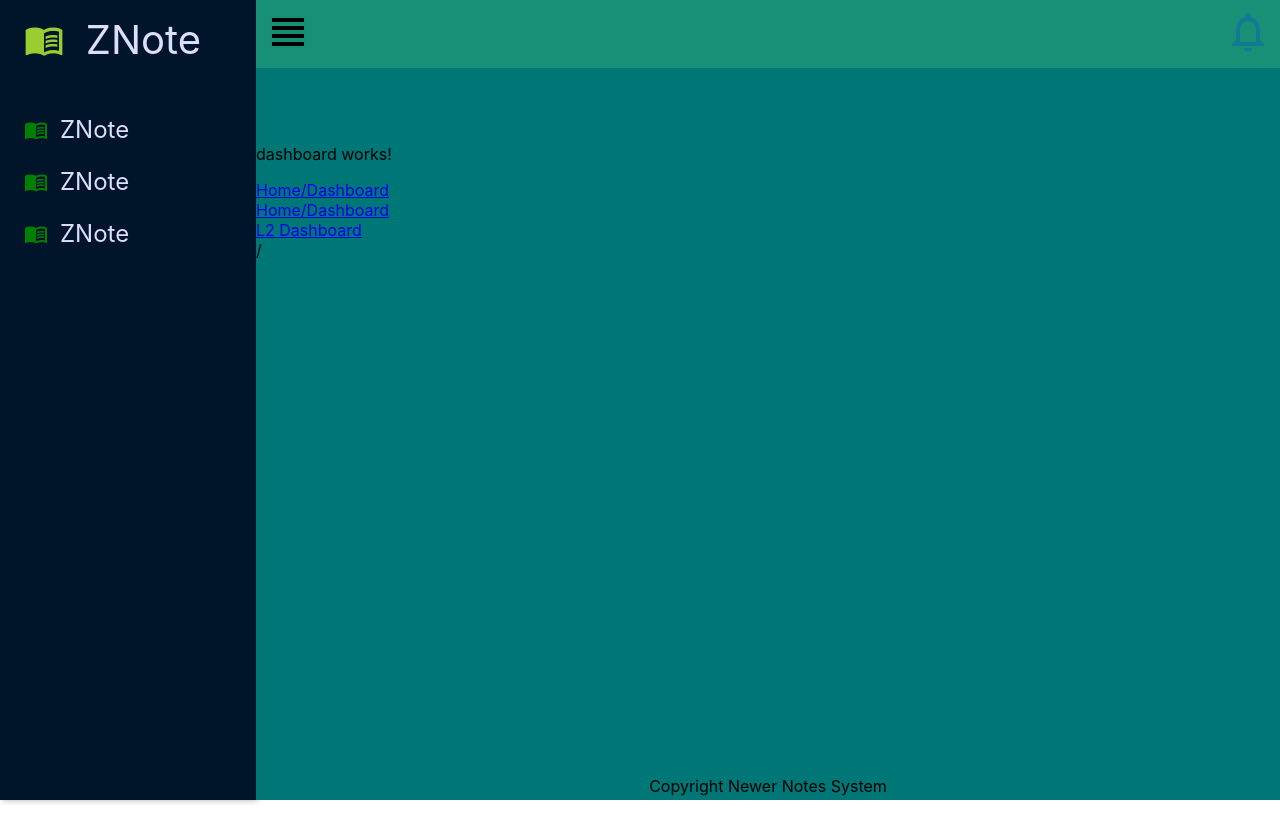
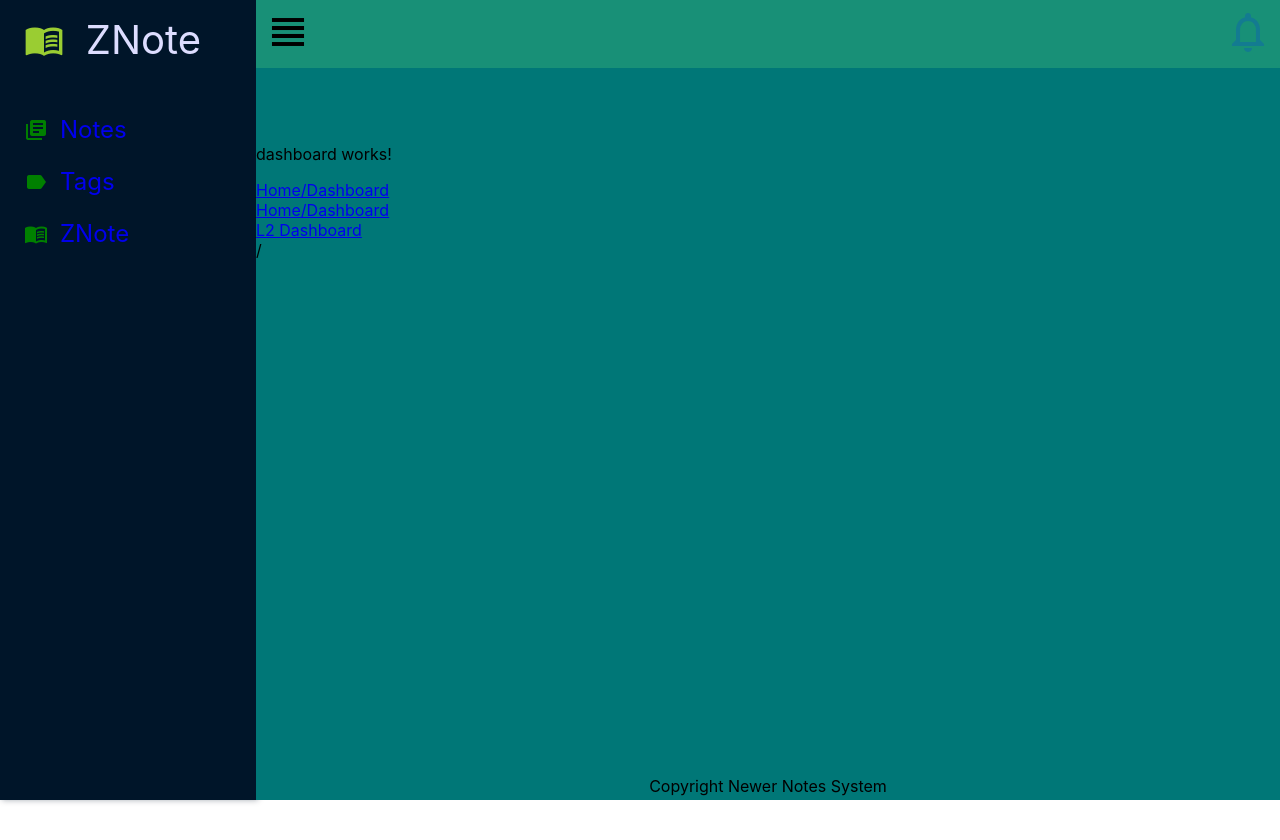
Before and after one commit to phil0522/yeast, an Angular app: page / in a window 1280 px wide. Built offline with nearby package versions, Linux system fonts and the light colour scheme.

Commit message:
tags components

```diff
--- a/src/app/app-routing.module.ts
+++ b/src/app/app-routing.module.ts
@@ -1,10 +1,12 @@
 import { NgModule } from '@angular/core';
 import { Routes, RouterModule } from '@angular/router';
 import { DashboardComponent } from './pages/dashboard/dashboard.component';
+import { TagsComponent } from './pages/tags/tags.component';
 
 
 const routes: Routes = [
-  { path: '**', component: DashboardComponent }
+  { path: 'notes/tags', component: TagsComponent },
+  { path: '**', component: DashboardComponent },
 ];
 
 @NgModule({
--- a/src/app/layouts/basic-layout/basic-layout.component.html
+++ b/src/app/layouts/basic-layout/basic-layout.component.html
@@ -5,16 +5,22 @@
       <span class="menu-text">ZNote</span>
     </div>
     <div class="menu-item">
-      <span class="material-icons">menu_book</span>
-      <span class="menu-text">ZNote</span>
+      <a routerLink="/home">
+        <span class="material-icons">library_books</span>
+        <span class="menu-text">Notes</span>
+      </a>
     </div>
     <div class="menu-item">
-      <span class="material-icons">menu_book</span>
-      <span class="menu-text">ZNote</span>
+      <a routerLink="/notes/tags">
+        <span class="material-icons">label</span>
+        <span class="menu-text">Tags</span>
+      </a>
     </div>
     <div class="menu-item">
-      <span class="material-icons">menu_book</span>
-      <span class="menu-text">ZNote</span>
+      <a routerLink="/home">
+        <span class="material-icons">menu_book</span>
+        <span class="menu-text">ZNote</span>
+      </a>
     </div>
   </aside>
   <section class="basic-layout-right">
--- a/src/app/layouts/basic-layout/basic-layout.component.scss
+++ b/src/app/layouts/basic-layout/basic-layout.component.scss
@@ -18,6 +18,12 @@
   color: #DDDDFF;
   padding: 16px 24px 0 24px;
 
+  a {
+    text-decoration: none;
+  }
+  a:visited, a:active {
+    color: inherit;
+  }
   span {
     display: inline-flex;
     // vertical align is critical to make sure span box has same size.
--- a/src/app/pages/pages.module.ts
+++ b/src/app/pages/pages.module.ts
@@ -2,9 +2,10 @@ import { NgModule } from '@angular/core';
 import { CommonModule } from '@angular/common';
 import { DashboardComponent } from './dashboard/dashboard.component';
 import { RouterModule } from '@angular/router';
+import { TagsComponent } from './tags/tags.component';
 
 @NgModule({
-  declarations: [DashboardComponent],
+  declarations: [DashboardComponent, TagsComponent],
   imports: [
     CommonModule,
     RouterModule,
--- /dev/null
+++ b/src/app/pages/tags/tags.component.html
@@ -0,0 +1 @@
+<p>tags works!</p>
--- /dev/null
+++ b/src/app/pages/tags/tags.component.ts
@@ -0,0 +1,15 @@
+import { Component, OnInit } from '@angular/core';
+
+@Component({
+  selector: 'tags',
+  templateUrl: './tags.component.html',
+  styleUrls: ['./tags.component.css']
+})
+export class TagsComponent implements OnInit {
+
+  constructor() { }
+
+  ngOnInit(): void {
+  }
+
+}
```
Also changed, not shown: src/app/pages/tags/tags.component.css (added), 1 other file (tests, documents, lock files or other folders).
